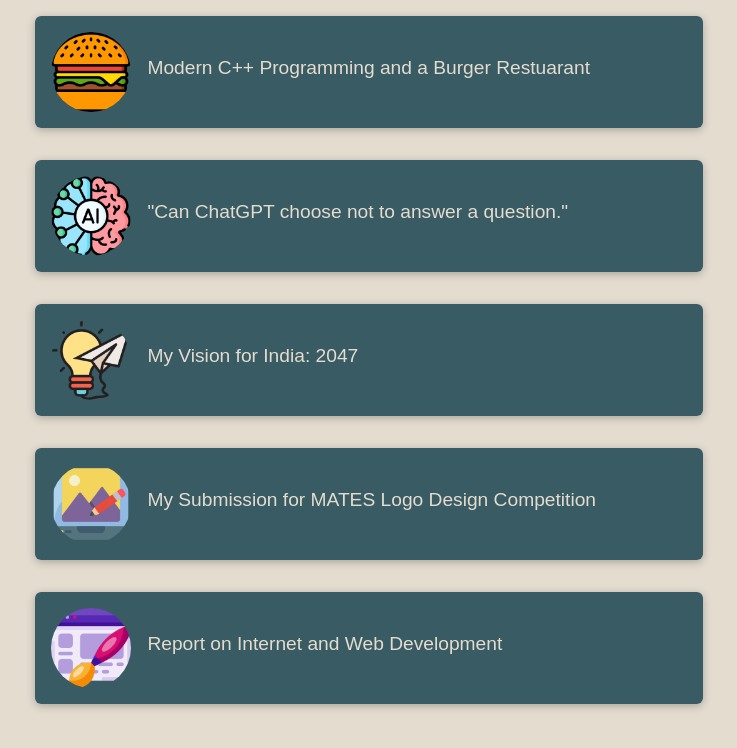
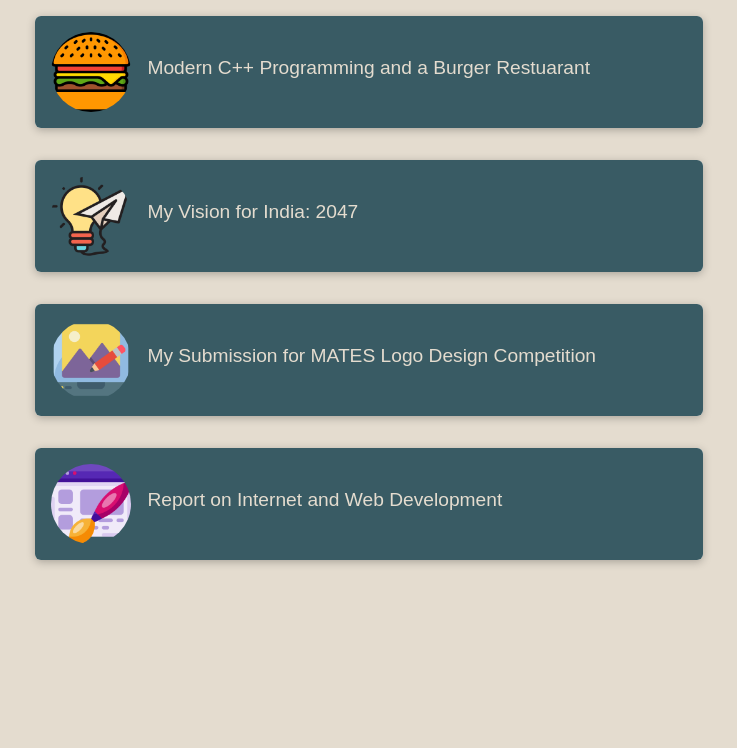
Before and after one commit to Aakash-mishra2/Portfolio, a React (Create React App) app: page /articles in a window 1280 px wide. Shown: the top 748 px of the page, without its empty margins (283-1020 px from the left). Built offline with nearby package versions, Linux system fonts and the light colour scheme; a web font is replaced by a local one.

Commit message:
articles and proj updates

```diff
--- a/src/Articles/Articles.js
+++ b/src/Articles/Articles.js
@@ -12,12 +12,6 @@ export default function Articles() {
             name: 'Modern C++ Programming and a Burger Restuarant',
             icon: brg,
             linkTo: 'https://medium.com/@aakash281/modern-c-programming-and-a-burger-restaurant-9ebb7514e164'
-        },
-        {
-            id: 'a2',
-            name: '"Can ChatGPT choose not to answer a question."',
-            icon: ai,
-            linkTo: 'https://medium.com/@aakash281/can-chatgpt-choose-not-to-answer-ceeba2e2da31'
         },
         {
             id: 'a3',
--- a/src/projects/AllProjects.js
+++ b/src/projects/AllProjects.js
@@ -2,7 +2,6 @@ import React from "react";
 import ProjectList from "./components/ProjectList";
 import jvc from "../icons/java_calculator.png";
 import ccms from "../icons/ccms.jpg"
-import shopm from "../icons/shopmate.jpg"
 import metup from "../icons/meetup.JPG"
 import todo from "../icons/todo-app.JPG"
 export default function AllProjects() {
```
